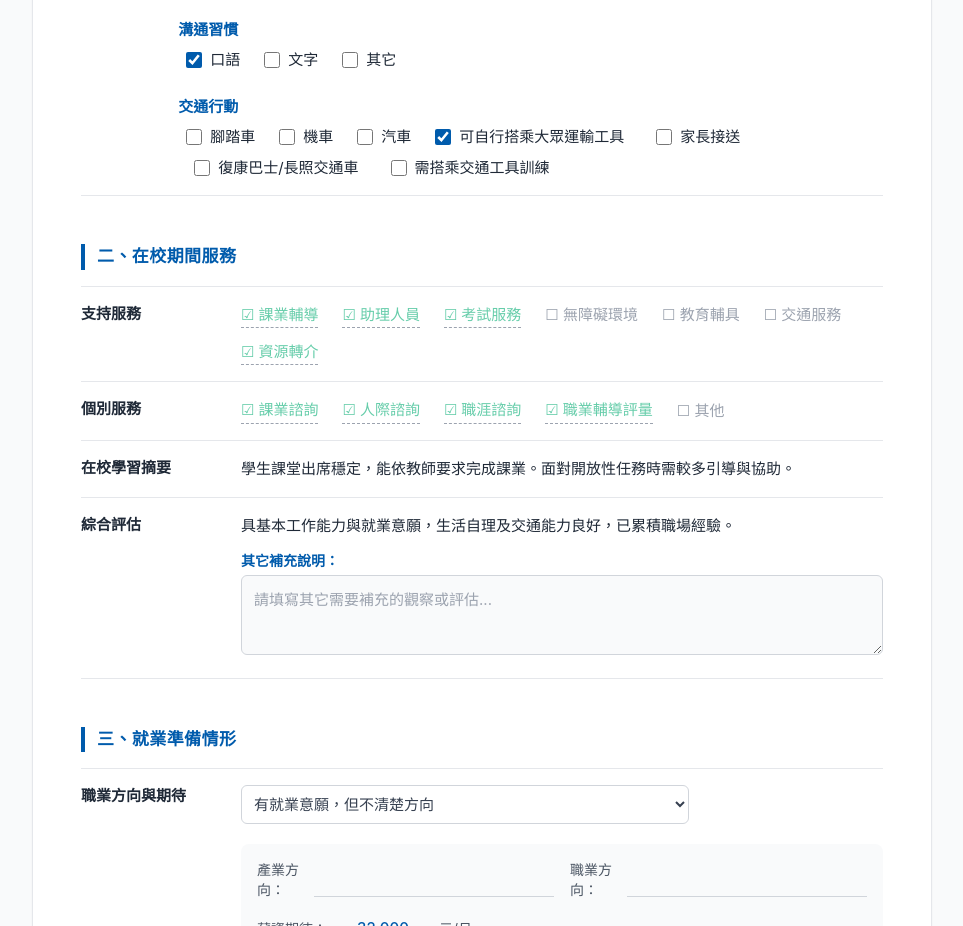
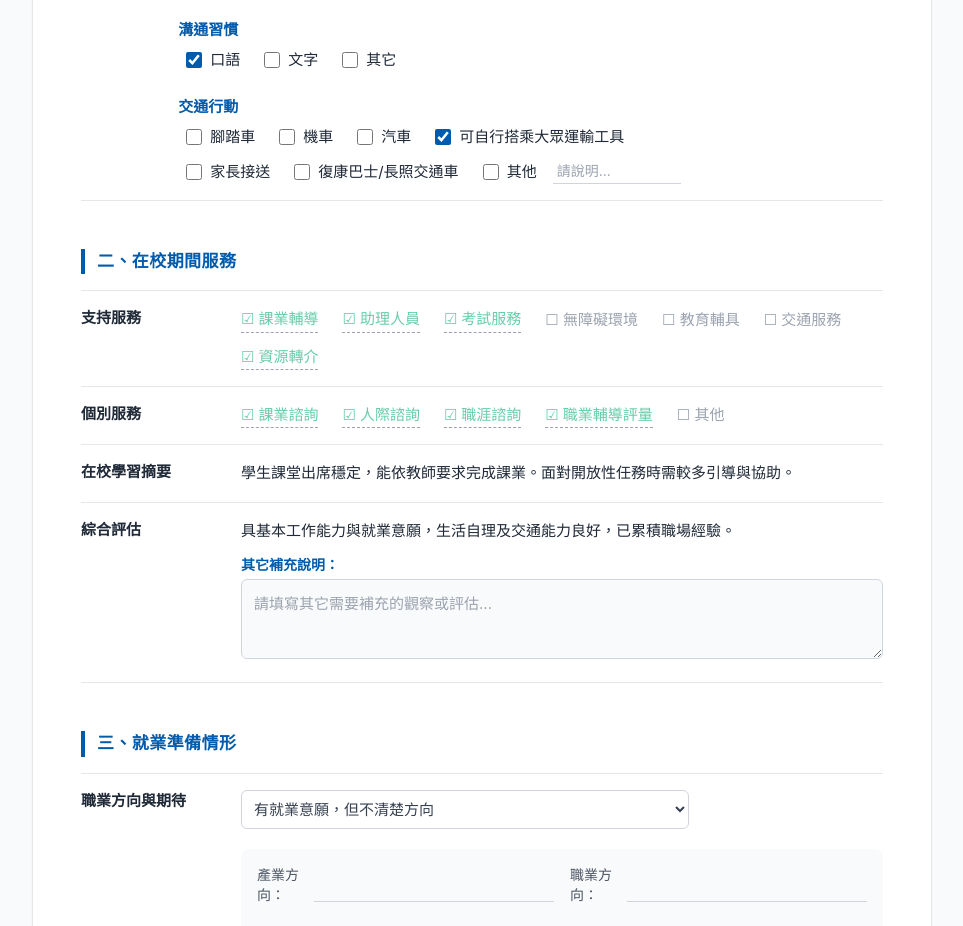
Before and after one commit to szuyu3775/ITP_PLAN, a plain HTML site: page index.html in a window 1280 px wide. Shown: the part 960-1886 px from the top of the page, without its empty margins (158-1121 px from the left). Drawn offline with nearby package versions, Linux system fonts and the light colour scheme.

```diff
--- a/index.html
+++ b/index.html
@@ -277,15 +277,25 @@
                 <div class="flex items-center flex-wrap gap-x-4 gap-y-2">
                   <span class="font-bold text-[#005BAC]">交通行動</span>
                 </div>
+
+                <!-- 上排選項 -->
                 <div class="mt-2 flex flex-wrap items-center gap-x-6 gap-y-2 pl-2">
                   <label class="flex items-center gap-2 cursor-pointer"><input type="checkbox" class="w-4 h-4 text-[#005BAC] rounded-sm border-gray-300 accent-[#005BAC]"> 腳踏車</label>
                   <label class="flex items-center gap-2 cursor-pointer"><input type="checkbox" class="w-4 h-4 text-[#005BAC] rounded-sm border-gray-300 accent-[#005BAC]"> 機車</label>
                   <label class="flex items-center gap-2 cursor-pointer"><input type="checkbox" class="w-4 h-4 text-[#005BAC] rounded-sm border-gray-300 accent-[#005BAC]"> 汽車</label>
                   <label class="flex items-center gap-2 cursor-pointer"><input type="checkbox" checked class="w-4 h-4 text-[#005BAC] rounded-sm border-gray-300 accent-[#005BAC]"> 可自行搭乘大眾運輸工具</label>
-                  <label class="flex items-center gap-2 cursor-pointer ml-2"><input type="checkbox" class="w-4 h-4 text-[#005BAC] rounded-sm border-gray-300 accent-[#005BAC]"> 家長接送</label>
-                  <label class="flex items-center gap-2 cursor-pointer ml-2"><input type="checkbox" class="w-4 h-4 text-[#005BAC] rounded-sm border-gray-300 accent-[#005BAC]"> 復康巴士/長照交通車</label>
-                  <label class="flex items-center gap-2 cursor-pointer ml-2"><input type="checkbox" class="w-4 h-4 text-[#005BAC] rounded-sm border-gray-300 accent-[#005BAC]"> 需搭乘交通工具訓練</label>
                 </div>
+
+                <!-- 下排選項 -->
+                <div class="mt-3 flex flex-wrap items-center gap-x-6 gap-y-2 pl-2">
+                  <label class="flex items-center gap-2 cursor-pointer"><input type="checkbox" class="w-4 h-4 text-[#005BAC] rounded-sm border-gray-300 accent-[#005BAC]"> 家長接送</label>
+                  <label class="flex items-center gap-2 cursor-pointer"><input type="checkbox" class="w-4 h-4 text-[#005BAC] rounded-sm border-gray-300 accent-[#005BAC]"> 復康巴士/長照交通車</label>
+                  <label class="flex items-center gap-2 cursor-pointer">
+                    <input type="checkbox" class="w-4 h-4 text-[#005BAC] rounded-sm border-gray-300 accent-[#005BAC]"> 其他
+                    <input type="text" placeholder="請說明..." class="ml-2 border-b border-gray-300 bg-transparent outline-none focus:border-[#005BAC] w-32 px-1 text-sm pb-0.5">
+                  </label>
+                </div>
+
               </div>
 
             </td>
@@ -677,6 +687,7 @@
     const medNoneCb = document.getElementById('med-none-cb');
     const medOtherOptions = document.getElementById('med-other-options');
     if (medNoneCb && medOtherOptions) {
+      // 處理點擊時的切換
       medNoneCb.addEventListener('change', (e) => {
         if (e.target.checked) {
           medOtherOptions.classList.add('hidden');
@@ -684,6 +695,11 @@
           medOtherOptions.classList.remove('hidden');
         }
       });
+
+      // 確保畫面初次載入時，若已勾選則直接隱藏
+      if (medNoneCb.checked) {
+          medOtherOptions.classList.add('hidden');
+      }
     }
 
     // === 職業方向與期待：隱藏連動邏輯 (Select) ===
```
